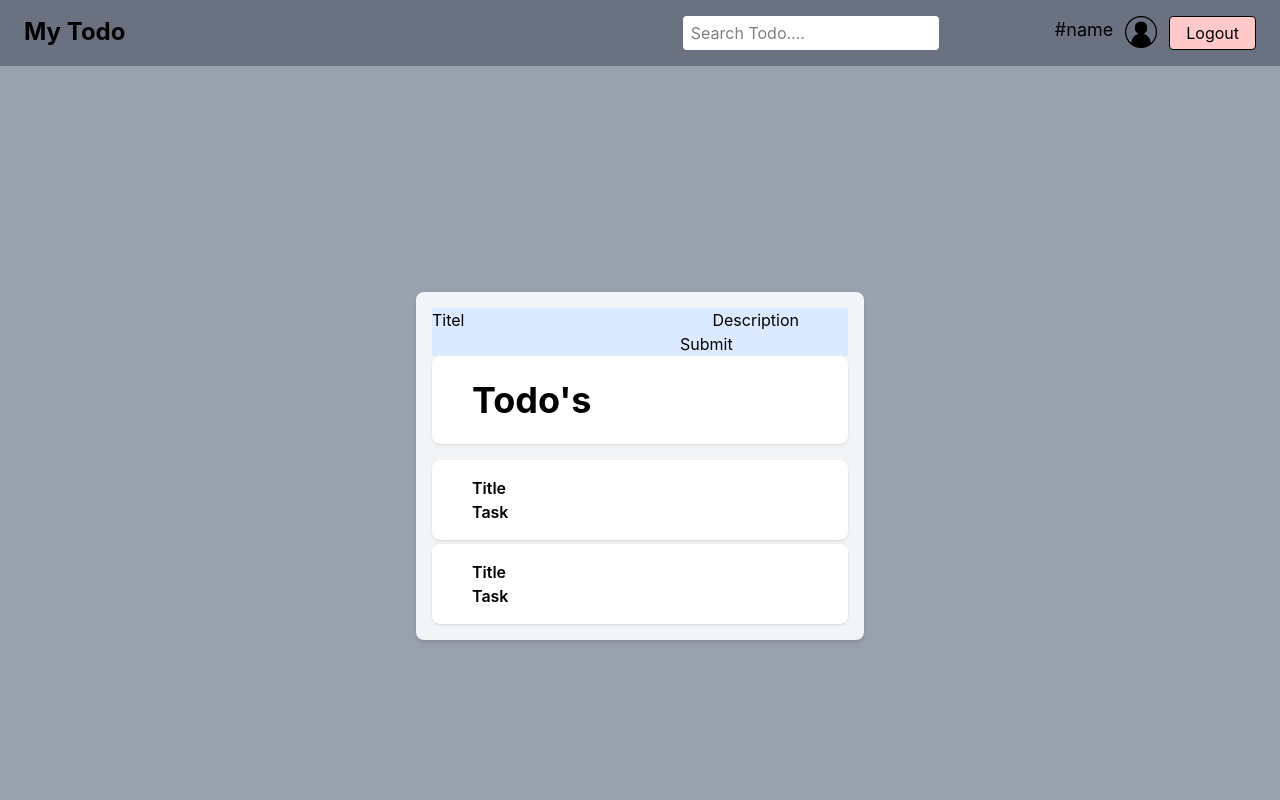
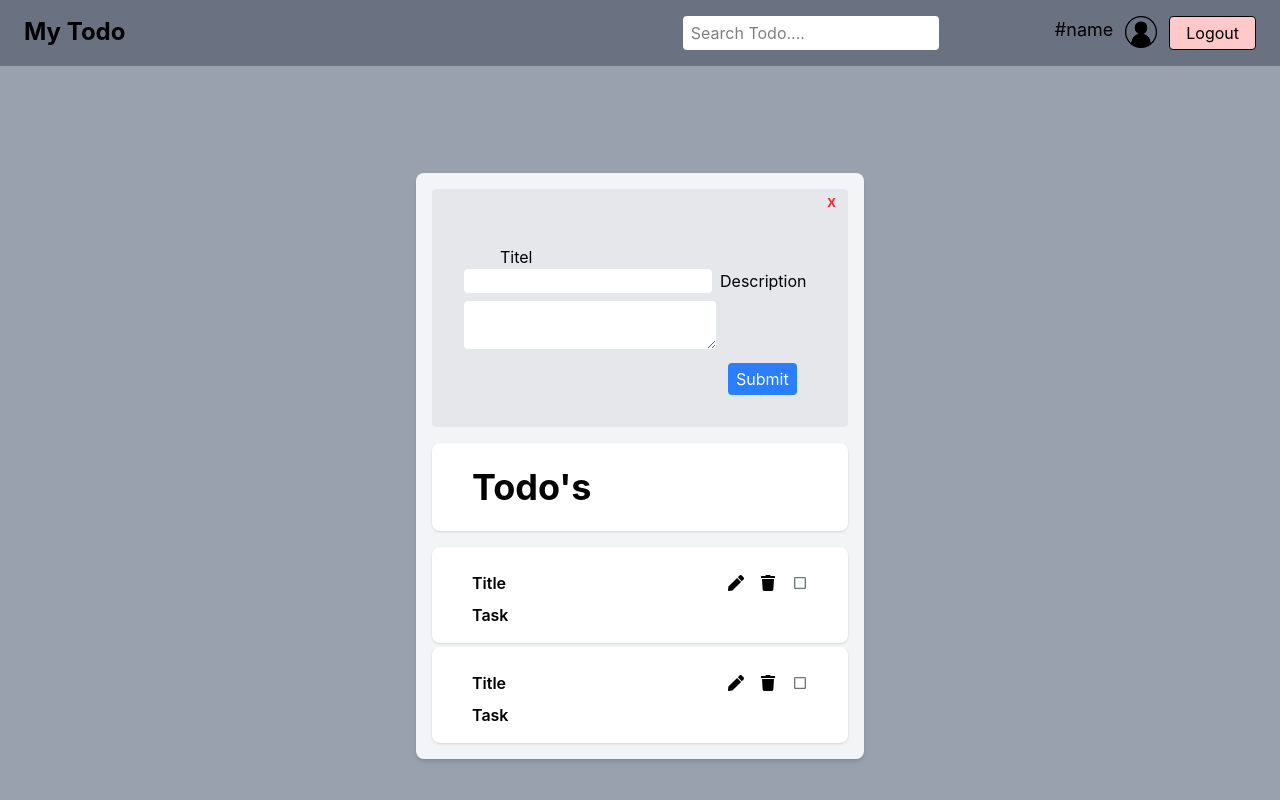
Before and after one commit to Ayush-y01/back-end_pratice_1, a React app in the folder frontend/: page / in a window 1280 px wide. Both pictures are taken after a click on the button "Add Todo". Shown: the top 800 px of the page. Built offline with nearby package versions, Linux system fonts and the light colour scheme; the HTML template or start-up script is replaced by a standard one.

Commit message:
some updates

```diff
--- a/frontend/package.json
+++ b/frontend/package.json
@@ -14,6 +14,7 @@
     "axios": "^1.18.1",
     "react": "^19.2.7",
     "react-dom": "^19.2.7",
+    "react-icons": "^5.7.0",
     "tailwindcss": "^4.3.3"
   },
   "devDependencies": {
--- a/frontend/src/pages/Home.jsx
+++ b/frontend/src/pages/Home.jsx
@@ -1,6 +1,8 @@
 import React, { useEffect, useState } from "react";
 import axios from "axios"
 import {server} from "../main"
+import { FaPen, FaTrash } from "react-icons/fa";
+import { MdCheckBox, MdCheckBoxOutlineBlank } from 'react-icons/md';
 
 const Home = () => {
     const isAuth  = false
@@ -11,6 +13,9 @@ const Home = () => {
     const [task, setTask] = useState("")
     const [isOpen, setIsOpen] = useState(false)
     const [addTodo, setAddTodo] = useState(null)
+    const [isCheck, setIsCheck ] = useState(false)
+
+    const handletoggle = () => setIsCheck(!isCheck);
 
     useEffect(() => {
         const getTodos = async () => {
@@ -54,10 +59,10 @@ const Home = () => {
         }
     }
 
-    const handleSubmit = (e) => {
-        setTitle(e.target.value)
-        setTask(e.target.value)
-    }
+    // const handleSubmit = (e) => {
+    //     setTitle(e.target.value)
+    //     setTask(e.target.value)
+    // }
 
 
 
@@ -86,16 +91,21 @@ const Home = () => {
                 <div className=" rounded">
                     <div className="justify-end flex ">
                 {isOpen ? (
-                    <div className="bg-blue-100">
-                        <label>Titel</label>
-                        <input type="text" value={title} onChange={handleSubmit} />
-                        <label>Description</label>
-                        <input type="text" value={task} onChange={handleSubmit} />
-                        <input type="submit" onClick={() => addTodoApi()} />
+                    <div className="bg-gray-200 rounded mb-4 ">
+                        <div className="flex justify-end">
+                            <button className=" font-semibold px-3 text-red-500" onClick={() => setIsOpen(false)}>x</button>
+                        </div>
+                        <div className="p-8">
+                            <label className="px-9">Titel</label>
+                        <input type="text" className="bg-white rounded mb-2" value={title} onChange={((e) => setTitle(e.target.value) )} />
+                        <label className="px-2">Description</label>
+                        <textarea className="bg-white rounded px-4" type="text" value={task} onChange={((e) => setTask(e.target.value))} ></textarea>
+                        <input type="submit" className="ml-66 mt-2 justify-end px-2 bg-blue-500 text-white p-1 rounded" onClick={() => addTodoApi()} />
+                        </div>
                     </div>
                  ):(
                    <div>
-                        <button className="bg-blue-200 rounded-lg p-1 mb-2 shadow" onClick={() => setIsOpen(true)}>Add Todo</button>
+                         <button className="bg-blue-500 text-white rounded-lg px-2 py-1 mb-2 shadow" onClick={() => setIsOpen(true)}>Add Todo</button>
                      </div>
                  )}
 
@@ -103,14 +113,34 @@ const Home = () => {
                     <h2 className="font-bold bg-white shadow mb-4 text-4xl px-10 py-6 rounded-lg">Todo's</h2>
 
                 <div className="px-10 font-semibold mt-1 bg-white shadow py-4 rounded-lg">
+                    <div className="flex justify-between py-2">
                         <h4>Title</h4>
+                        <div className="flex gap-4 items-center">
+                            <FaPen className="" />
+                            <FaTrash />
+                           {isCheck ? (
+        <MdCheckBox color="#007bff" />
+      ) : (
+        <MdCheckBoxOutlineBlank color="#6c757d" />
+      )}
+                        </div>
+                    </div>
                     <p>Task</p>
-
                 </div>
                 <div className="px-10 font-semibold mt-1 bg-white shadow py-4 rounded-lg">
+                   <div className="flex justify-between py-2">
                         <h4>Title</h4>
+                        <div className="flex gap-4 items-center">
+                            <FaPen className="" />
+                            <FaTrash />
+                            {isCheck ? (
+        <MdCheckBox color="#007bff" />
+      ) : (
+        <MdCheckBoxOutlineBlank color="#6c757d" />
+      )}
+                        </div>
+                    </div>
                     <p>Task</p>
-
                 </div>
                 </div>
             </div>
```
Also changed, not shown: 1 other file (tests, documents, lock files or other folders). Lines whose indentation alone changed are shown as unchanged.
